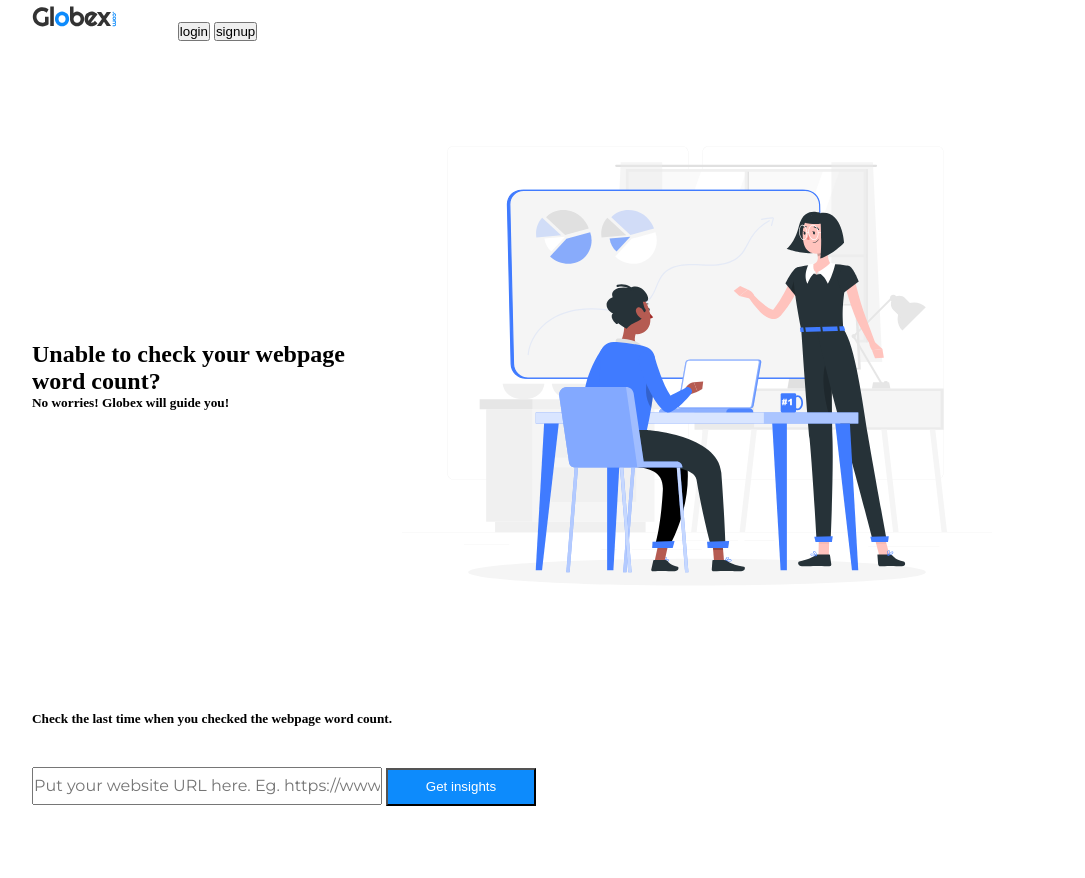
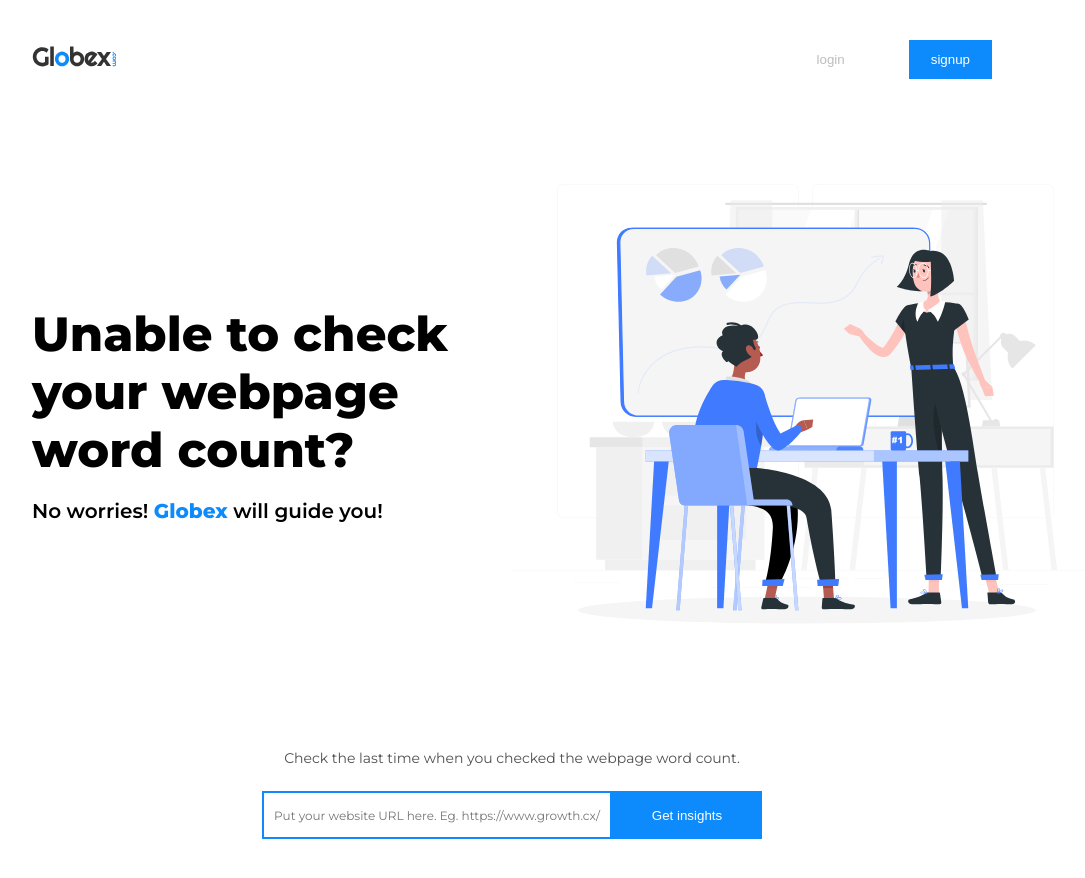
Before and after one commit to surumisulaiman/growth, a plain HTML site: page index.html in a window 1280 px wide. Shown: the whole page, without its empty margins (128-1213 px from the left). Drawn offline with Linux system fonts and the light colour scheme.

Commit message:
second commit

```diff
--- a/css/style.css
+++ b/css/style.css
@@ -1,9 +1,16 @@
+:root{
+    --gray: #BDBDBD;
+    --blue: #0D8BFC;
+}
+
+
+
 *{
     margin: 0;
     padding: 0;
 
+}
 
-}
 body{
     max-width:960px;
     margin: auto;
@@ -11,19 +18,20 @@
 
 
 }
+
 section{
     margin-top: 40px;
     display: flex;
 }
+
 .main_data{
     display: flex;
-
-
 }
 
 .box{
     position: absolute;
 }
+
 .urlinput
 {
 
@@ -38,14 +46,17 @@
     letter-spacing: 0em;
     text-align: left;
 
+}
 
-
-}
 .insights{
     width :150px;
     height: 38px;
     color:white;
     background-color:#0D8BFC;
+    height: 48px;
+    border: 2px solid #0D8BFC;
+    margin-left: -4px;
+
 }
 .img
 {
@@ -63,3 +74,72 @@
     justify-content: center;
 
 }
+h1{
+    font-family: Montserrat;
+    font-size: 48px;
+    font-weight: 800;
+}
+.photo{
+    width: 50%;
+
+}
+.title_details
+{
+    font-family: Montserrat;
+    font-size: 20px;
+    font-weight: 600;
+}
+.para{
+    font-family: Montserrat;
+    font-size: 14px;
+    font-weight: 400;
+    color: #4F4F4F;
+    margin-bottom: 24px;
+
+}
+.sub_data{
+    display: flex;
+    align-items: center;
+    flex-direction: column;
+}
+
+.urlinput{
+    font-family: Montserrat;
+    font-size: 12px;
+    font-weight: 400;
+    color:#828282;
+    height: 48px;
+    padding-left: 10px;
+    border: 2px solid var(--blue)
+
+}
+.title{
+    margin-bottom: 20px;
+}
+.globex{
+    color:  #0D8BFC;
+}
+.data{
+    /* margin-bottom: 40px; */
+}
+.header_section{
+    display: flex;
+    justify-content: space-between;
+    margin-top: 40px;
+
+}
+.login{
+padding:10px 20px;
+background-color: transparent;
+border: none;
+color: var(--gray);
+
+}
+.signup{
+    background: #0D8BFC;
+    color: white;
+    border: 2px solid #0D8BFC;
+    margin-left: 40px;
+    padding: 10px 20px;
+
+}
--- a/index.html
+++ b/index.html
@@ -8,8 +8,10 @@
         <header>
             <nav class="header_section">
                 <img class="img" src="images/logo svg.svg" alt="">
-                <button type="button">login</button>
-                <button type="button">signup</button>
+                <div class="navpro">
+                <button  class="login" type="button">login</button>
+                <button class="signup" type="button">signup</button>
+                </div>
             </nav>
         </header>
     </div>
@@ -18,27 +20,20 @@
             <div class="info">
         <h1 class="title">Unable to check your webpage
             word count?</h1>
-        <h5 class="title_details">No worries! Globex will guide you!</h5>
+        <h5 class="title_details">No worries! <strong class="globex">Globex</strong> will guide you!</h5>
         </div>
         <div class="photo">
             <img  src="images/image1.svg" alt="">
             </div>
         </section>
         <section class="sub_data">
-            <div class="sub_data1">
-                <h5>Check the last time when you checked the webpage word count.</h5>
-            </div>
-        </section>
-            <section class="sub_data2"></section>
-            <div class="box">
-                <form>
+            <h5 class="para">Check the last time when you checked the webpage word count.</h5>
+
+            <form class="data">
                     <input type="text" class="urlinput" name="" placeholder="Put your website URL here. Eg. https://www.growth.cx/">
                     <input type="button" class="insights" name="" value="Get insights">
-
-                </form>
-
-            </div>
-            </section>
+            </form>
+        </section>
 
 
     </body>
```
